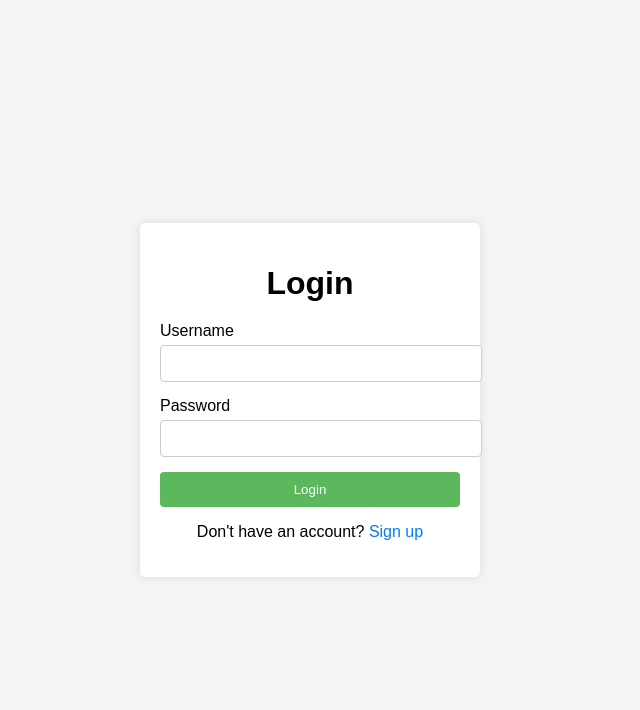
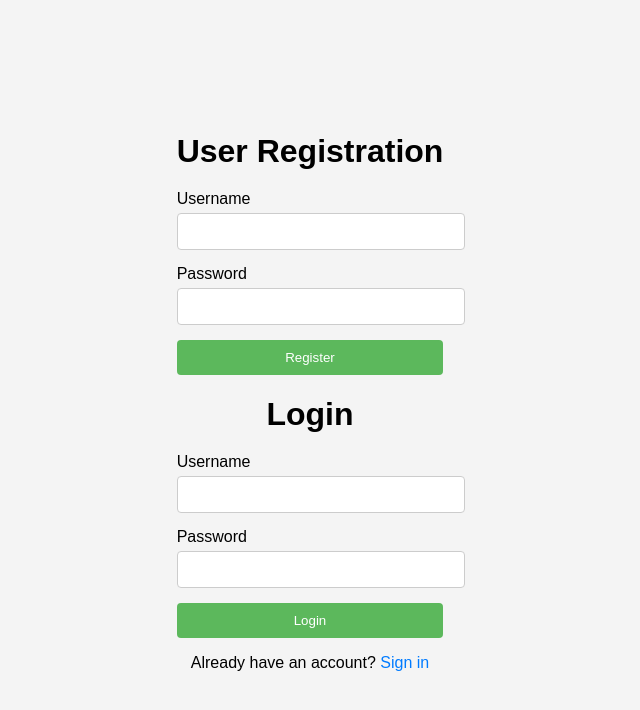
Before and after one commit to devilsoloanonymous/Exampapers, a plain HTML site: page index.html in a window 1280 px wide. Shown: the whole page, without its empty margins (330-970 px from the left). Drawn offline with Linux system fonts and the light colour scheme.

Commit message:
index.html

```diff
--- a/index.html
+++ b/index.html
@@ -3,11 +3,24 @@
 <head>
     <meta charset="UTF-8">
     <meta name="viewport" content="width=device-width, initial-scale=1.0">
-    <title>Login Page</title>
+    <title>User Registration and Login</title>
     <link rel="stylesheet" href="styles.css">
 </head>
 <body>
-    <div class="login-container">
+    <div class="container">
+        <h1>User Registration</h1>
+        <form id="registrationForm">
+            <div class="form-group">
+                <label for="regUsername">Username</label>
+                <input type="text" id="regUsername" name="regUsername" required>
+            </div>
+            <div class="form-group">
+                <label for="regPassword">Password</label>
+                <input type="password" id="regPassword" name="regPassword" required>
+            </div>
+            <button type="submit">Register</button>
+        </form>
+
         <h1>Login</h1>
         <form id="loginForm">
             <div class="form-group">
@@ -20,7 +33,7 @@
             </div>
             <button type="submit">Login</button>
         </form>
-        <p>Don't have an account? <a href="#">Sign up</a></p>
+        <p>Already have an account? <a href="#">Sign in</a></p>
     </div>
 
     <script src="script.js"></script>
```
